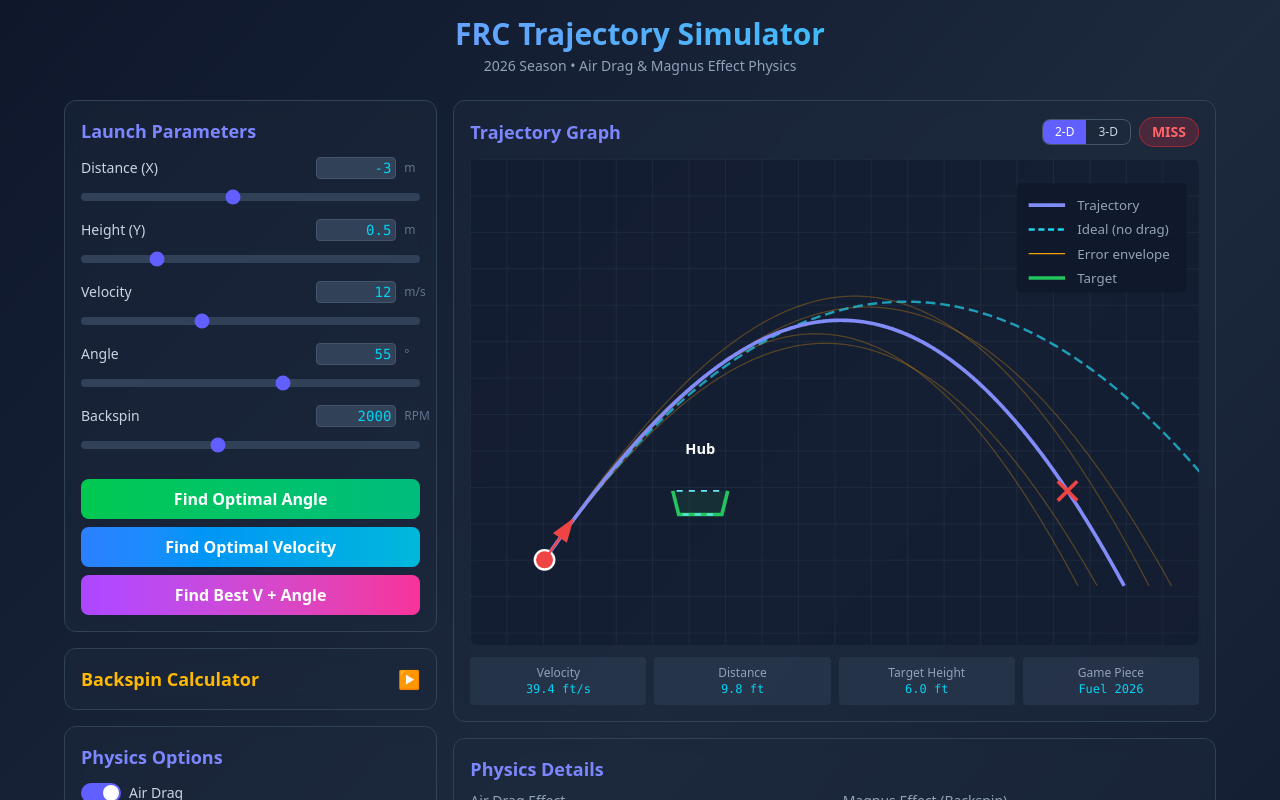
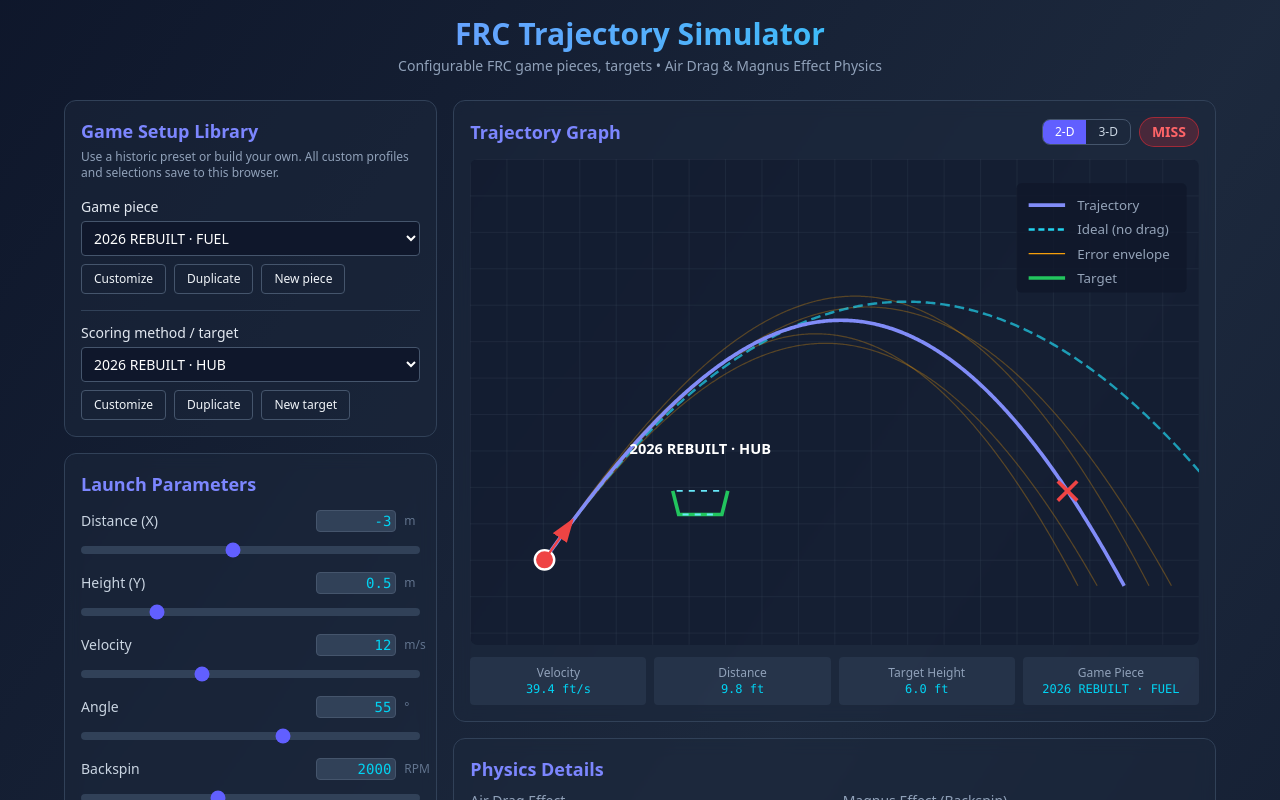
Before and after one commit to Aieda1l/FRC-REBUILT-Projectile-Simulator, a React (Vite) app: page / in a window 1280 px wide. Shown: the top 800 px of the page. Built offline with nearby package versions, Linux system fonts and the light colour scheme; the HTML template or start-up script is replaced by a standard one.

Commit message:
feat: connect editable piece and target profiles to physics optimization and 2D/3D views

```diff
--- a/src/TrajectorySimulator.jsx
+++ b/src/TrajectorySimulator.jsx
@@ -3,7 +3,9 @@
 import Toggle from './Toggle.jsx';
 import {createOptimizerClient} from './optimizerClient.js';
 import Trajectory3DView from './Trajectory3DView.jsx';
-import {HUB_DIMENSIONS, createHubGeometry} from './hubGeometry.js';
+import GameSetupPanel from './GameSetupPanel.jsx';
+import {loadLibrary, resolveLibrarySelection} from './gameCatalog.js';
+import {createTargetGeometry, targetSideProfile} from './scoringTargets.js';
 import {applyCalibrationProfile, parseCalibrationProfile} from './calibration.js';
 import AdvancedPhysicsPanel from './AdvancedPhysicsPanel.jsx';
 
@@ -164,19 +166,16 @@
     const [velError, setVelError] = useState(0.5);
     const [angleError, setAngleError] = useState(1.0);
 
-    // Target geometry shared by scoring, 2-D rendering, and 3-D rendering.
-    const targetX = 0;
-    const targetY = HUB_DIMENSIONS.topZ;
-    const hubGeometry = useMemo(() => createHubGeometry({centerX: targetX, centerY: 0}), [targetX]);
-
-    // Game piece (FUEL 2026)
-    // Official range is ~0.203-0.227 kg; use the midpoint until a ball is weighed.
-    const mass = 0.215;
-    const diameter = 0.15;
-    const radius = diameter / 2;
-    // Aerodynamic coefficients are uncalibrated FUEL baselines, not measured constants.
-    const dragCoeff = 0.47;
-    const liftCoeff = 0.25;
+    // All simulations, optimizer workers, and views consume the same active profiles.
+    const [gameSelection, setGameSelection] = useState(() => resolveLibrarySelection(loadLibrary()));
+    const {piece: gamePiece, target: scoringTarget} = gameSelection;
+    const targetX = scoringTarget.x;
+    const targetY = scoringTarget.z;
+    const hubGeometry = useMemo(() => createTargetGeometry(scoringTarget), [scoringTarget]);
+    const mass = gamePiece.mass;
+    const radius = gamePiece.diameter / 2;
+    const dragCoeff = gamePiece.dragCoeff;
+    const liftCoeff = gamePiece.liftCoeff;
     const airDensity = 1.204; // ~20 C, sea level; matches Python default environment
     const gravity = 9.81;
 
@@ -203,12 +202,14 @@
         mass, radius, dragCoeff, liftCoeff, airDensity, gravity,
         enableDrag, enableMagnus,
         targetX,
-        targetLateralY: 0,
+        targetLateralY: scoringTarget.lateralY,
+        target: scoringTarget,
         robotVelocity,
         wind,
     }, calibrationProfile), [
         launchX, launchY, velocity, angle, azimuth, spinRPM, enableDrag, enableMagnus,
-        targetX, robotVelocity, wind, calibrationProfile,
+        targetX, scoringTarget, mass, radius, dragCoeff, liftCoeff,
+        robotVelocity, wind, calibrationProfile,
     ]);
 
     // Run simulation
@@ -279,7 +280,7 @@
     // Ideal angle calculation
     const idealAngle = useMemo(() =>
             computeIdealAngle(launchX, launchY, targetX, targetY, velocity, gravity),
-        [launchX, launchY, velocity]
+        [launchX, launchY, targetX, targetY, velocity]
     );
 
     // Estimated backspin from flywheel params
@@ -346,12 +347,12 @@
         const allX = result.points.map(p => p.x);
         const allY = result.points.map(p => p.y);
         return {
-            xMin: Math.min(launchX - 0.5, ...allX),
-            xMax: Math.max(1.5, ...allX) + 0.5,
+            xMin: Math.min(launchX - 0.5, targetX - 1.5, ...allX),
+            xMax: Math.max(1.5, targetX + 1.5, ...allX) + 0.5,
             yMin: -0.2,
             yMax: Math.max(targetY + 1, result.maxHeight + 0.5)
         };
-    }, [result, launchX, targetY]);
+    }, [result, launchX, targetX, targetY]);
 
     // Convert coordinates to SVG
     const toSVG = useCallback((x, y) => {
@@ -396,18 +397,15 @@
         );
     }, [envelopeResults, toSVG]);
 
-    // Side-profile target visualization from the same HUB geometry used for scoring.
-    const targetVis = useMemo(() => ({
-        center: toSVG(targetX, hubGeometry.topZ),
-        topLeft: toSVG(targetX - hubGeometry.topApothem, hubGeometry.topZ),
-        topRight: toSVG(targetX + hubGeometry.topApothem, hubGeometry.topZ),
-        bottomLeft: toSVG(targetX - hubGeometry.bottomApothem, hubGeometry.bottomZ),
-        bottomRight: toSVG(targetX + hubGeometry.bottomApothem, hubGeometry.bottomZ),
-        topClearLeft: toSVG(targetX - Math.max(0, hubGeometry.topApothem - radius), hubGeometry.topZ),
-        topClearRight: toSVG(targetX + Math.max(0, hubGeometry.topApothem - radius), hubGeometry.topZ),
-        bottomClearLeft: toSVG(targetX - Math.max(0, hubGeometry.bottomApothem - radius), hubGeometry.bottomZ),
-        bottomClearRight: toSVG(targetX + Math.max(0, hubGeometry.bottomApothem - radius), hubGeometry.bottomZ),
-    }), [toSVG, targetX, hubGeometry, radius]);
+    // Side-profile drawing uses the same geometry object as scoring.
+    const targetVis = useMemo(() => {
+        const side = targetSideProfile(hubGeometry, radius);
+        return {
+            center: toSVG(...side.labelPoint),
+            polygon: side.polygon.map((point) => toSVG(...point)),
+            clearances: side.clearances.map((line) => line.map((point) => toSVG(...point))),
+        };
+    }, [toSVG, hubGeometry, radius]);
 
     const hubClassification = result.hubInteraction?.classification ?? 'miss';
     const hubStatus = HUB_STATUS_LABELS[hubClassification] ?? HUB_STATUS_LABELS.miss;
@@ -425,13 +423,14 @@
                         FRC Trajectory Simulator
                     </h1>
                     <p className="text-slate-400 text-sm mt-1">
-                        2026 Season • Air Drag & Magnus Effect Physics
+                        Configurable FRC game pieces, targets • Air Drag & Magnus Effect Physics
                     </p>
                 </div>
 
                 <div className="grid lg:grid-cols-3 gap-4">
                     {/* Controls Panel */}
                     <div className="lg:col-span-1 space-y-4">
+                        <GameSetupPanel onSelectionChange={setGameSelection} disabled={optimizerRunning} />
                         {/* Launch Parameters */}
                         <div className="bg-slate-800/50 backdrop-blur rounded-xl p-4 border border-slate-700">
                             <h2 className="text-lg font-semibold text-indigo-400 mb-3">Launch Parameters</h2>
@@ -599,6 +598,8 @@
                                 unit=""
                                 highlight={result.hitTarget}
                             />
+                            <ResultItem label="Target" value={scoringTarget.name} unit="" />
+                            <ResultItem label="Game piece" value={gamePiece.name} unit="" />
                             <ResultItem label="Flight Time" value={result.flightTime.toFixed(3)} unit="s"/>
                             <ResultItem label="Max Height" value={result.maxHeight.toFixed(2)} unit="m"/>
                             <ResultItem label="Range" value={result.range.toFixed(2)} unit="m"/>
@@ -649,20 +650,14 @@
                                 </defs>
                                 <rect width="600" height="400" fill="url(#grid)"/>
 
-                                {/* Target funnel */}
-                                <path
-                                    d={`M ${targetVis.topLeft.x} ${targetVis.topLeft.y}
-                      L ${targetVis.bottomLeft.x} ${targetVis.bottomLeft.y}
-                      L ${targetVis.bottomRight.x} ${targetVis.bottomRight.y}
-                      L ${targetVis.topRight.x} ${targetVis.topRight.y}`}
-                                    fill="rgba(34, 197, 94, 0.1)"
-                                    stroke="#22c55e"
-                                    strokeWidth="3"
-                                />
-                                <line x1={targetVis.topClearLeft.x} y1={targetVis.topClearLeft.y} x2={targetVis.topClearRight.x} y2={targetVis.topClearRight.y}
-                                      stroke="#67e8f9" strokeWidth="1.5" strokeDasharray="5,5" />
-                                <line x1={targetVis.bottomClearLeft.x} y1={targetVis.bottomClearLeft.y} x2={targetVis.bottomClearRight.x} y2={targetVis.bottomClearRight.y}
-                                      stroke="#67e8f9" strokeWidth="1.5" strokeDasharray="5,5" />
+                                {/* Target aperture side profile */}
+                                <polyline points={targetVis.polygon.map((p) => p.x + ',' + p.y).join(' ')}
+                                          fill="none" stroke="#22c55e" strokeWidth="3"/>
+                                {targetVis.clearances.map((line, index) => (
+                                    <polyline key={'target-clearance-' + index}
+                                              points={line.map((p) => p.x + ',' + p.y).join(' ')}
+                                              fill="none" stroke="#67e8f9" strokeWidth="1.5" strokeDasharray="5,5"/>
+                                ))}
 
                                 {/* Error envelope */}
                                 {envelopePaths.map((path, i) => (
@@ -728,7 +723,7 @@
                                 {/* Target label */}
                                 <text x={targetVis.center.x} y={targetVis.center.y - 30} fill="white" fontSize="12"
                                       textAnchor="middle" fontWeight="bold">
-                                    Hub
+                                    {scoringTarget.name}
                                 </text>
                             </svg>
                             )}
@@ -750,7 +745,7 @@
                                 </div>
                                 <div className="bg-slate-700/50 rounded p-2">
                                     <div className="text-slate-400">Game Piece</div>
-                                    <div className="text-cyan-400 font-mono">Fuel 2026</div>
+                                    <div className="text-cyan-400 font-mono">{gamePiece.name}</div>
                                 </div>
                             </div>
                         </div>
```
